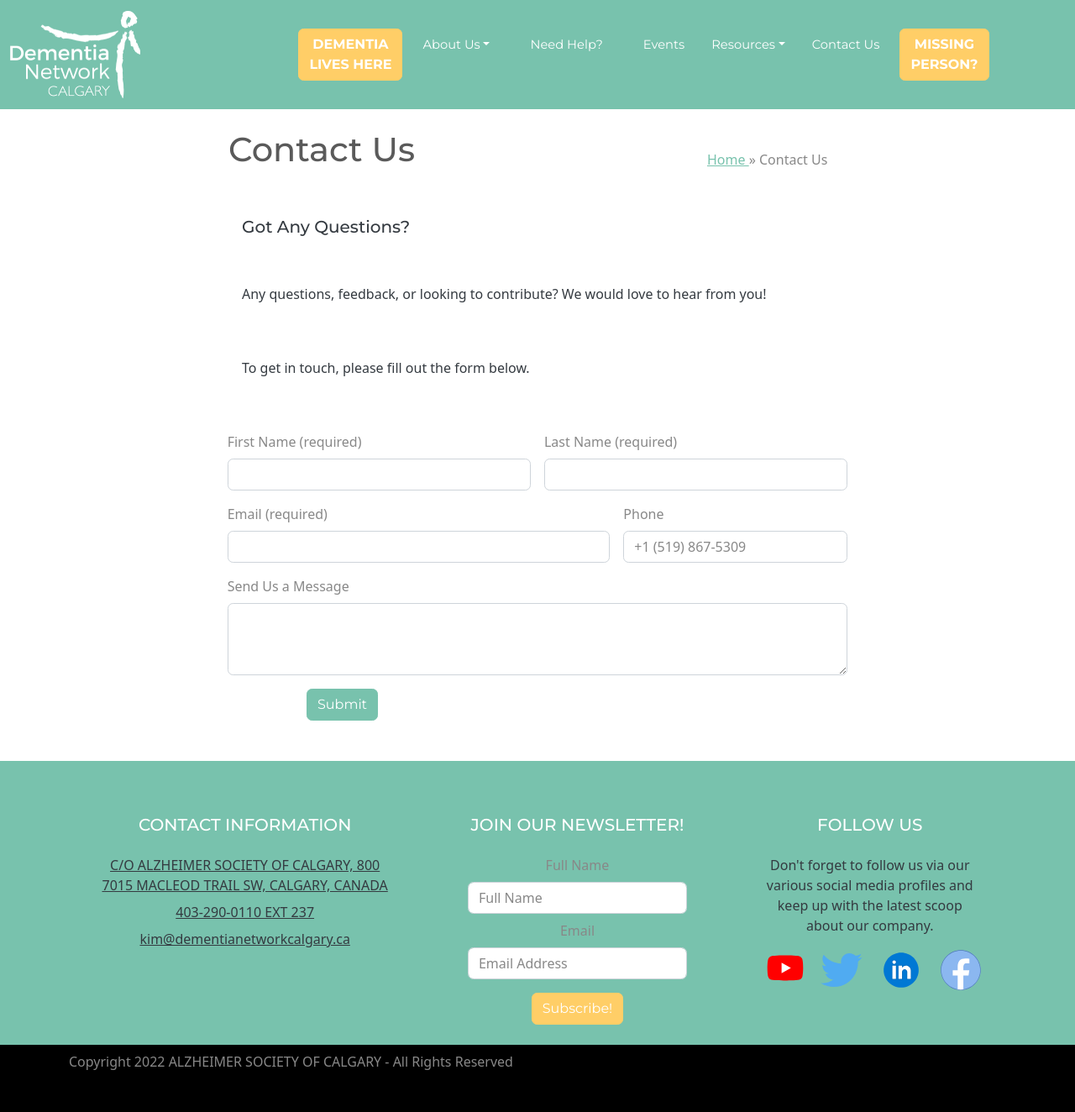
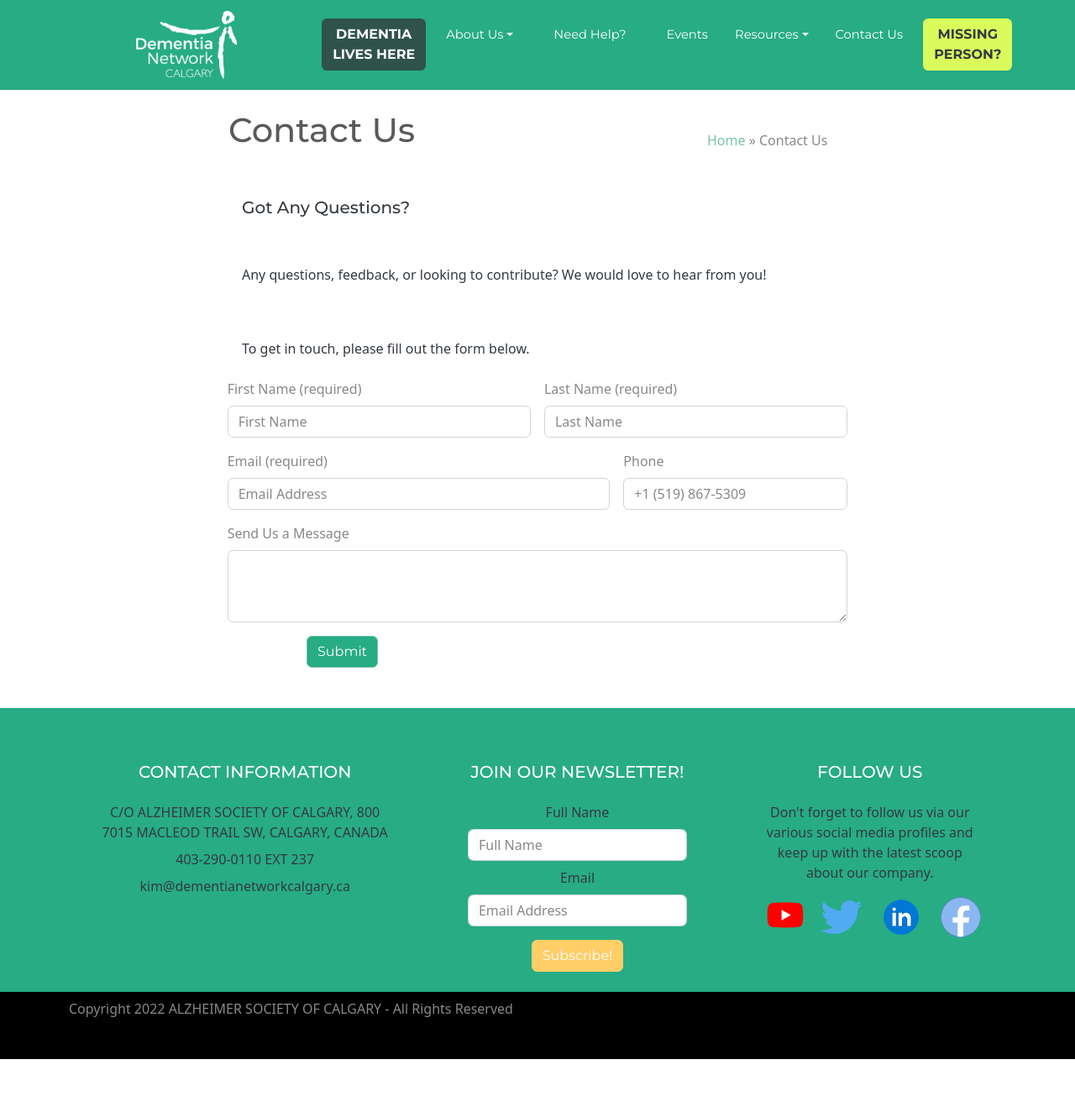
Before and after one commit to paradingwolves/DementiaNetworkCalgary_Rough, a PHP site: page /contact.php in a window 1280 px wide. Shown: the whole page at 84% size. After the commit the page ends 1261 px from the top, so only its background shows below. Run offline with PHP 8.4, Linux system fonts and the light colour scheme.

Commit message:
Add files via upload

```diff
--- a/components/footer.html
+++ b/components/footer.html
@@ -1,4 +1,4 @@
-        <footer class="bg-primary  pt-5 pb-4">
+        <footer class="bg-DNC-dark pt-5 pb-4">
             <div class="container text-center text-md-left">
                 <div class="row text-center text-md-left">
                     <div class="col-md-3 col-lg-4 mx-auto mt-3">
@@ -9,7 +9,7 @@
                     </div>
                     <div class="col-md-3 col-lg-4 col-xl-3 mx-auto mt-3">
                         <h5 class="text-white font-weight-bold text-uppercase mb-4">Join Our Newsletter!</h5>
-                        <form action="#">
+                        <form class="text-dark" action="#">
                             <label class="form-label"for="fullName">Full Name</label>
                             <input class="form-control mb-2" name="fullName" type="text" placeholder="Full Name"/>
                             <label for="email" class="form-label">Email</label>
--- a/components/form.html
+++ b/components/form.html
@@ -1,20 +1,20 @@
 
-    <div class="container mt-5">
+    <div class="container mt-2">
         <form action="#" class="row g-3">
             <div class="col-md-2"></div>
             <div class="col-md-4">
                 <label for="fName" class="form-label">First Name (required)</label>
-                <input type="text" class="form-control" #="fName" required />
+                <input type="text" class="form-control" #="fName" placeholder="First Name" required />
             </div>
             <div class="col-md-4">
                 <label for="lName" class="form-label">Last Name (required)</label>
-                <input type="text" class="form-control" #="lName" required />
+                <input type="text" class="form-control" #="lName" placeholder="Last Name" required />
             </div>
             <div class="col-md-2"></div>
             <div class="col-md-2"></div>
             <div class="col-md-5">
                 <label for="emailInfo" class="form-label">Email (required)</label>
-                <input type="email" class="form-control" id="emailInfo" required>
+                <input type="email" class="form-control" id="emailInfo" placeholder="Email Address" required>
             </div>
             <div class="col-md-3">
                 <label for="phoneNumber" class="form-label">Phone </label>
@@ -29,7 +29,7 @@
             <div class="col-md-2"></div>
             <div class="col-md-3"></div>
             <div class="col-md-7">
-                <button type="submit" class="btn btn-primary mb-5">Submit</button>
+                <button type="submit" class="btn btn-primary bg-DNC-dark mb-5">Submit</button>
             </div>
             <div class="col-md-2"></div>
         </form>
--- a/components/header.html
+++ b/components/header.html
@@ -8,7 +8,7 @@
     <link href="css/bootstrap.css" rel="stylesheet" />
     <link href="css/styles.css" rel="stylesheet" />
 </head>
-<nav class="navbar navbar-expand-lg navbar-dark bg-primary">
+<nav class="navbar navbar-expand-lg navbar-dark bg-DNC-dark">
     <div class="container-fluid"><span></span>
       <a class="navbar-brand" href="home.php"><img src="img/logo.png" alt="logo"/></a>
       <button class="navbar-toggler" type="button" data-bs-toggle="collapse" data-bs-target="#navbarColor01" aria-controls="navbarColor01" aria-expanded="false" aria-label="Toggle navigation">
@@ -16,7 +16,7 @@
       </button>
       <a id="DLHButton" href="/dementia-lives-here/">
         <span>
-          <button class="btn btn-warning" type="button" >
+          <button id="DLH_Button" class="btn" type="button" >
             <strong>DEMENTIA<br>
               LIVES HERE
             </strong>
@@ -65,7 +65,7 @@
           </li>
           <a id="missingPersonButton" href="https://missingseniors.ca">
             <span>
-              <button class="btn btn-warning" type="button">
+              <button id="MP_Button" class="btn text-dark" type="button">
                 <strong>MISSING<br>PERSON?</strong>
               </button>
             </span>
--- a/css/styles.css
+++ b/css/styles.css
@@ -1,4 +1,15 @@
 /* Typography Guide */
+
+/* Brand Guide */
+:root {
+    --dnc-logo: #27ac84;
+    --dnc-primary: #27AC84;
+    --dnc-secondary1: #8CECBA;
+    --dnc-secondary2: #D9FB5B;
+    --dnc-secondary3: #A7D533;
+    --dnc-secondary4: #2F534A;
+    --dnc-brand-font: proxima-nova, sans-serif;
+}
 
 /* Colour Guide */
 
@@ -23,19 +34,29 @@
 html {
     overflow-x: none;
 }
-
+a {
+    text-decoration: none;
+}
 
 /* 1. Header Styles */
+.bg-DNC-dark {
+    background-color: var(--dnc-primary);
+}
 
 
 /* 2. Navigation Styles */
 
 .navbar-brand {
-    margin: 0 0% 0 -33%;
+    margin: 0 0% 0 0%;
     font-weight: bold;
 }
+.navbar-brand > img {
+    width: 120px;
+    margin: 0 25% 0 -5%;
+}
+
 .dropdown-item:hover, .dropdown-item:focus {
-    background-color: rgba(var(--bs-primary-rgb), var(--bs-bg-opacity));
+    background-color: var(--dnc-primary);
 }
 .nav-link {
     text-align: center;
@@ -44,10 +65,25 @@ html {
     text-align: center;
 }
 
-
-#DLHButton, #missingPersonButton {
+#DLH_Button {
+    background-color: var(--dnc-secondary4);
+}
+#MP_Button {
+    background-color: var(--dnc-secondary2);
+}
+.navbar-brand > img {
+    width: 120px;
+}
+#DLH_Button, #MP_Button {
     display: none;
 }
+
+.dropdown:hover .dropdown-menu {
+    display: block;
+    margin-top: 0; /* remove the gap so it doesn't close */
+}
+
+
 /* 3. Heading Styles */
 
 
@@ -114,18 +150,20 @@ html {
     /* 2. Navigation Styles */
 
     .dropdown-item:hover, .dropdown-item:focus {
-        background-color: rgba(var(--bs-primary-rgb), var(--bs-bg-opacity));
+        background-color: var(--dnc-primary);
     }
     .navbar-brand {
         margin: 0 5% 0 0%;
     }
-    #DLHButton, #missingPersonButton {
+    #DLH_Button, #MP_Button {
         display: block;
     }
     .nav-link {
         font-size: 1.25vw;
         text-align: unset;
     }
+
+
 
     /* 3. Heading Styles */
 
@@ -149,7 +187,11 @@ html {
 
     /* 2. Navigation Styles */
     .navbar-brand {
-        margin: 0 15% 0 0%;
+        width: 120px;
+        margin: 0 20% 0 0%;
+    }
+    .navbar-brand > img {
+        margin-left: 125%
     }
     .nav-link {
         font-size: 1.15vw;
```
Also changed, not shown: readme.txt.
